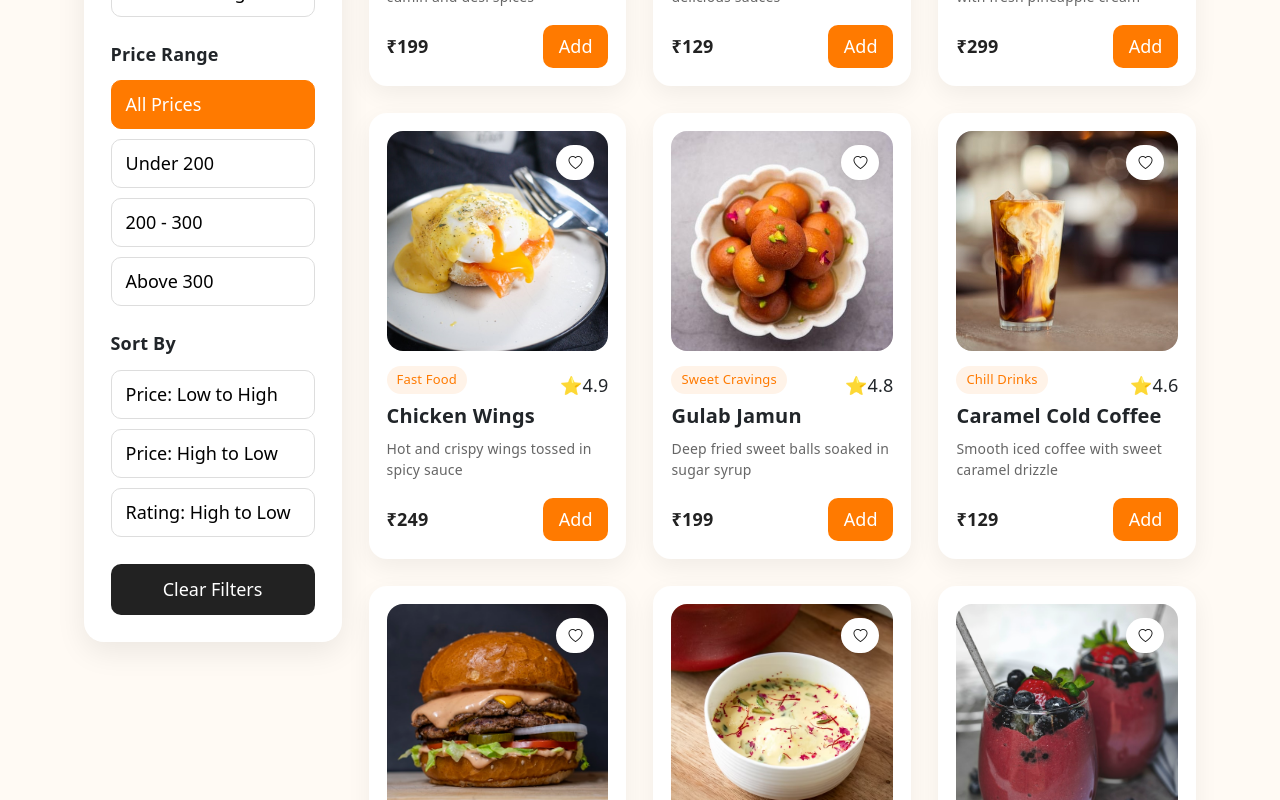
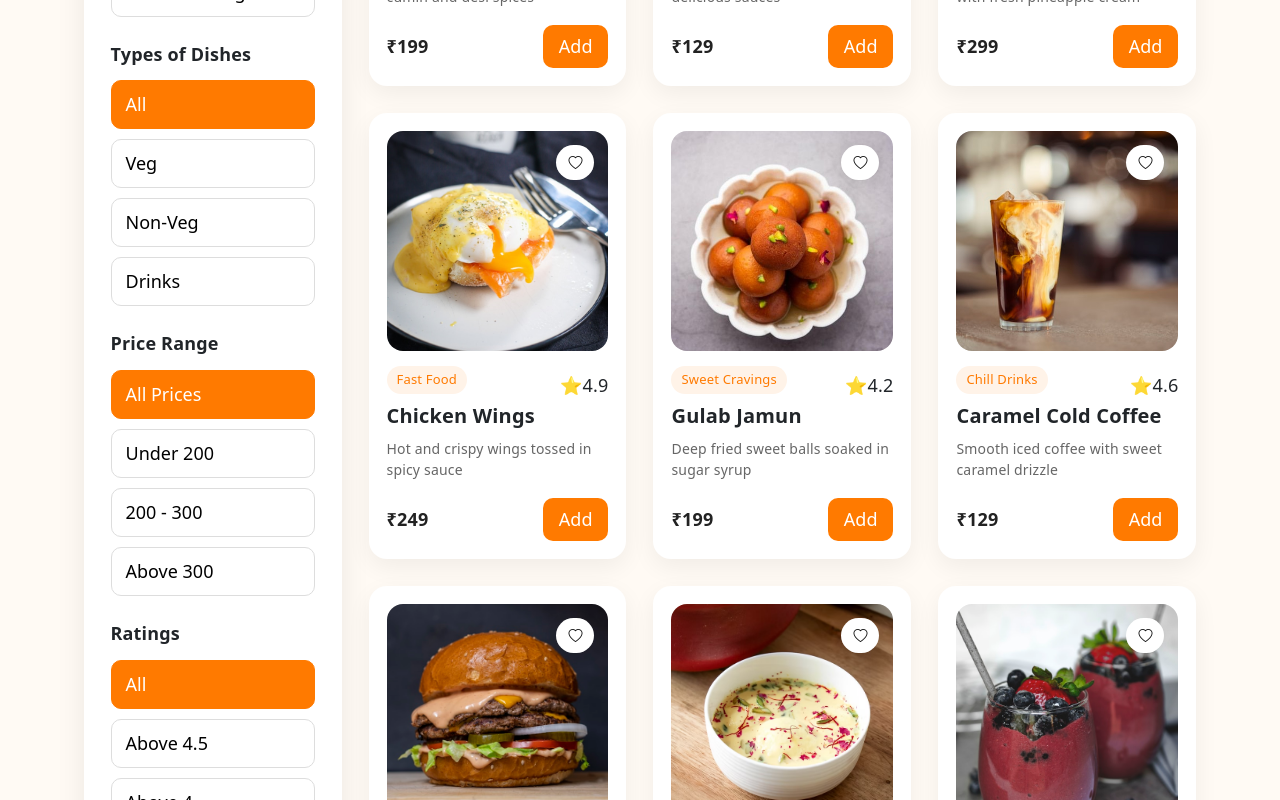
Before and after one commit to rahul-rajput246/FoodieHub, a React (Vite) app: page /menu in a window 1280 px wide. Shown: the part 1140-1940 px from the top of the page. Built offline with nearby package versions, Linux system fonts and the light colour scheme.

Commit message:
worked on sidebar

```diff
--- a/src/components/MenuFilter.jsx
+++ b/src/components/MenuFilter.jsx
@@ -1,4 +1,4 @@
-import { menuItems, allPrice, sortData } from "../data/Menudata";
+import { menuItems, allPrice, sortData, ratingData, typeDishData } from "../data/Menudata";
 import { useState, useMemo } from "react";
 import { categories } from '../data/Homedata';
 import '../pages/Menu.css';
@@ -15,7 +15,8 @@ function MenuFilter({ addToCart, add_cart, plus_cart, minus_cart,wishList,wish }
       return [...menuItems].sort(() => Math.random() - 0.5);
   }, []);
 
-   /* Category Filter */
+/* Category Filter */
+
 const filterFood =
   activeCategory === "All"
     ? randomFood
@@ -45,10 +46,44 @@ const filterPrice =
     ? searchFilter.filter((item) => item.price >= 200 && item.price <= 300)
     : searchFilter.filter((item) => item.price > 300);
 
+
+/* Types Of Dishes Filter */
+
+const [activeType, setActiveType] = useState("All");
+
+const typesFilter =
+  activeType === "All"
+    ? filterPrice
+    : filterPrice.filter((item) => item.type === activeType);
+
+
+/* Ratings Filter */
+
+const [activeRating,setRating] = useState("All");
+
+const filterRating =
+  activeRating === "All"
+    ? typesFilter
+    : activeRating === "Above 4.5"
+    ? typesFilter.filter((item) => item.rating >= 4.5)
+    : activeRating === "Above 4"
+    ? typesFilter.filter((item) => item.rating >= 4)
+    : typesFilter.filter((item) => item.rating >= 3.5);
+
+const clearFilters = () => {
+  setCategory("All");
+  setActiveType("All");
+  setSearch("");
+  setPrice("All Prices");
+  setRating("All");
+  setSortBy("Sort By");
+};
+
 /* Sort By Filter */
 const [sortBy, setSortBy] = useState("Sort By");
 
-const sortFilter = [...filterPrice].sort((a, b) => {
+const sortFilter = [...filterRating].sort((a, b) => {
+
   if (sortBy === "Price Low To High") {
     return a.price - b.price;
   }
@@ -59,14 +94,6 @@ const sortFilter = [...filterPrice].sort((a, b) => {
 
   return 0;
 });
-
-const clearFilters = () => {
-  setCategory("All");
-  setSearch("");
-  setPrice("All Prices");
-  setSortBy("Sort By");
-};
-
 
   return (
     <section className="menu_page py-5">
@@ -107,6 +134,23 @@ const clearFilters = () => {
 
               <div className="mb-4">
                 <div className="category_heading_box">
+                  <h5>Types of Dishes</h5>
+                </div>
+                <div className="category_buttons">
+                  {typeDishData.map((props) => (
+                      <button
+                        key={props.id}
+                        className={`menu_filter_btn ${activeType === props.title ? "active" : ""}`}
+                        onClick={() => setActiveType(props.title)}
+                      >
+                        {props.title}
+                      </button>
+                  ))}
+                </div>
+              </div>
+
+              <div className="mb-4">
+                <div className="category_heading_box">
                   <h5>Price Range</h5>
                 </div>
                 <div className="category_buttons">
@@ -124,12 +168,17 @@ const clearFilters = () => {
 
               <div className="mb-4">
                 <div className="category_heading_box">
-                  <h5>Sort By</h5>
+                  <h5>Ratings</h5>
                 </div>
                 <div className="category_buttons">
-                  <button className="menu_filter_btn">Price: Low to High</button>
-                  <button className="menu_filter_btn">Price: High to Low</button>
-                  <button className="menu_filter_btn">Rating: High to Low</button>
+                   {ratingData.map((item) => (
+                        <button
+                            key={item.id}
+                            onClick={() => setRating(item.title)}
+                            className={`menu_filter_btn ${activeRating === item.title ? "active" : ""}`}>
+                            {item.title}
+                        </button>
+                   ))}
                 </div>
               </div>
 
--- a/src/data/Menudata.jsx
+++ b/src/data/Menudata.jsx
@@ -27,6 +27,7 @@ export const menuItems = [
     category: "Fast Food",
     price: 80,
     rating: 4.8,
+    type:"Veg",
     description: "Juicy grilled burger with cheese and crispy veggies",
     image: "assets/images/burger_img.jfif",
     mostLoved: false,
@@ -37,6 +38,7 @@ export const menuItems = [
     category: "Fast Food",
     price: 299,
     rating: 4.7,
+    type:"Veg",
     description: "Loaded pizza with melted cheese and fresh toppings",
     image: "assets/images/pizza_img.jfif",
     mostLoved: false,
@@ -47,6 +49,7 @@ export const menuItems = [
     category: "Fast Food",
     price: 99,
     rating: 4.5,
+    type:"Veg",
     description: "Crispy golden fries with spicy seasoning",
     image: "assets/images/frize_img.jfif",
     mostLoved: false,
@@ -57,6 +60,7 @@ export const menuItems = [
     category: "Fast Food",
     price: 149,
     rating: 4.4,
+    type:"Veg",
     description: "Fresh sandwich stuffed with cheesy fillings",
     image: "assets/images/sandwitch_img.jfif",
     mostLoved: false,
@@ -67,6 +71,7 @@ export const menuItems = [
     category: "Fast Food",
     price: 129,
     rating: 4.6,
+    type:"Veg",
     description: "Soft bun with sausage and delicious sauces",
     image: "assets/images/hot_dog_img.webp",
     mostLoved: false,
@@ -77,6 +82,7 @@ export const menuItems = [
     category: "Fast Food",
     price: 179,
     rating: 4.5,
+    type:"Non-Veg",
     description: "Spicy wrap filled with grilled chicken and veggies",
     image: "assets/images/fried_chicken_img.jfif",
     mostLoved: false,
@@ -87,6 +93,7 @@ export const menuItems = [
     category: "Fast Food",
     price: 159,
     rating: 4.7,
+    type:"Non-Veg",
     description: "Crunchy chicken nuggets with dip on the side",
     image: "assets/images/grildChicken.jfif",
     mostLoved: false,
@@ -97,6 +104,7 @@ export const menuItems = [
     category: "Fast Food",
     price: 249,
     rating: 4.9,
+    type:"Non-Veg",
     description: "Hot and crispy wings tossed in spicy sauce",
     image: "assets/images/chicken_wings_img.jfif",
     mostLoved: true,
@@ -107,6 +115,7 @@ export const menuItems = [
     category: "Desi Tadka",
     price: 249,
     rating: 4.8,
+    type:"Veg",
     description: "Creamy paneer curry cooked in rich buttery tomato gravy",
     image: "assets/images/paneer_img.jfif",
     mostLoved: true,
@@ -117,6 +126,7 @@ export const menuItems = [
     category: "Desi Tadka",
     price: 199,
     rating: 4.6,
+    type:"Veg",
     description: "Yellow dal tempered with garlic, cumin and desi spices",
     image: "assets/images/dal_tadka_img.jfif",
     mostLoved: false,
@@ -127,6 +137,7 @@ export const menuItems = [
     category: "Desi Tadka",
     price: 99,
     rating: 4.7,
+    type:"Veg",
     description: "Spicy chickpea curry cooked in traditional Punjabi style",
     image: "assets/images/chole_img.jpg",
     mostLoved: false,
@@ -137,6 +148,7 @@ export const menuItems = [
     category: "Desi Tadka",
     price: 149,
     rating: 4.7,
+    type:"Veg",
     description: "Kidney beans curry served with steamed rice",
     image: "assets/images/rajma_rice_img.jpg",
     mostLoved: false,
@@ -147,6 +159,7 @@ export const menuItems = [
     category: "Desi Tadka",
     price: 129,
     rating: 4.5,
+    type:"Veg",
     description: "Aromatic basmati rice flavored with cumin seeds",
     image: "assets/images/jeera_rice_img.jfif",
     mostLoved: false,
@@ -157,6 +170,7 @@ export const menuItems = [
     category: "Desi Tadka",
     price: 179,
     rating: 4.4,
+    type:"Veg",
     description: "Protein-rich soya chunks cooked in spicy gravy",
     image: "assets/images/soya_curry_img.webp",
     mostLoved: false,
@@ -167,6 +181,7 @@ export const menuItems = [
     category: "Desi Tadka",
     price: 159,
     rating: 4.3,
+    type:"Veg",
     description: "Stir-fried okra with onions and traditional spices",
     image: "assets/images/ladyfinger_img.jpg",
     mostLoved: false,
@@ -177,6 +192,7 @@ export const menuItems = [
     category: "Desi Tadka",
     price: 249,
     rating: 4.9,
+    type:"Veg",
     description: "Slow-cooked black lentils with butter and cream",
     image: "assets/images/dal_makhni_img.jfif",
     mostLoved: true,
@@ -187,6 +203,7 @@ export const menuItems = [
     category: "Chill Drinks",
     price: 99,
     rating: 4.7,
+    type:"Drinks",
     description: "Chilled creamy coffee blended with ice and rich flavor",
     image: "assets/images/cold_coffee.jfif",
     mostLoved: true,
@@ -197,6 +214,7 @@ export const menuItems = [
     category: "Chill Drinks",
     price: 149,
     rating: 4.8,
+    type:"Drinks",
     description: "Thick chocolate milkshake topped with whipped cream",
     image: "assets/images/chockolate_shake.jfif",
     mostLoved: false,
@@ -207,6 +225,7 @@ export const menuItems = [
     category: "Chill Drinks",
     price: 129,
     rating: 4.6,
+    type:"Drinks",
     description: "Smooth iced coffee with sweet caramel drizzle",
     image: "assets/images/caramel_cold_coffee.jfif",
     mostLoved: true,
@@ -217,6 +236,7 @@ export const menuItems = [
     category: "Chill Drinks",
     price: 499,
     rating: 4.9,
+    type:"Drinks",
     description: "Rich brownie blended shake with chocolate chunks",
     image: "assets/images/brownie_shake.jfif",
     mostLoved: true,
@@ -226,7 +246,8 @@ export const menuItems = [
     name: "Mint Mojito",
     category: "Chill Drinks",
     price: 169,
-    rating: 4.5,
+    rating: 3.5,
+    type:"Drinks",
     description: "Refreshing mint drink with lime and soda fizz",
     image: "assets/images/mojito.jfif",
     mostLoved: false,
@@ -237,6 +258,7 @@ export const menuItems = [
     category: "Chill Drinks",
     price: 355,
     rating: 4.4,
+    type:"Drinks",
     description: "Fresh tropical pineapple juice full of natural sweetness",
     image: "assets/images/pineapple_juice.jfif",
     mostLoved: false,
@@ -247,6 +269,7 @@ export const menuItems = [
     category: "Chill Drinks",
     price: 159,
     rating: 4.6,
+    type:"Drinks",
     description: "Cool and hydrating watermelon juice for summer refreshment",
     image: "assets/images/watermelon_juice.webp",
     mostLoved: false,
@@ -257,6 +280,7 @@ export const menuItems = [
     category: "Chill Drinks",
     price: 249,
     rating: 4.3,
+    type:"Drinks",
     description: "Tangy Indian soda with spices, lemon and fizzy taste",
     image: "assets/images/masala_soda.jfif",
     mostLoved: false,
@@ -266,7 +290,8 @@ export const menuItems = [
     name: "Black Forest Cake",
     category: "Sweet Cravings",
     price: 149,
-    rating: 4.8,
+    rating: 3.7,
+    type:"Veg",
     description: "Soft chocolate sponge layered with cream and cherries",
     image: "assets/images/blackForest_cake.webp",
     mostLoved: true,
@@ -277,6 +302,7 @@ export const menuItems = [
     category: "Sweet Cravings",
     price: 299,
     rating: 4.6,
+    type:"Veg",
     description: "Light and fluffy pastry topped with fresh pineapple cream",
     image: "assets/images/pineapple_pastry.webp",
     mostLoved: false,
@@ -286,7 +312,8 @@ export const menuItems = [
     name: "Butterscotch Ice Cream",
     category: "Sweet Cravings",
     price: 79,
-    rating: 4.5,
+    rating: 3.9,
+    type:"Veg",
     description: "Creamy ice cream with rich butterscotch flavor and crunch",
     image: "assets/images/butterScotch_iceCream.jfif",
     mostLoved: false,
@@ -297,6 +324,7 @@ export const menuItems = [
     category: "Sweet Cravings",
     price: 119,
     rating: 4.9,
+    type:"Veg",
     description: "Warm chocolate brownie served with cold vanilla ice cream",
     image: "assets/images/ice_brownie.jpg",
     mostLoved: false,
@@ -307,6 +335,7 @@ export const menuItems = [
     category: "Sweet Cravings",
     price: 369,
     rating: 4.4,
+    type:"Non-Veg",
     description: "Soft glazed donut topped with chocolate and sprinkles",
     image: "assets/images/donat_cake.jfif",
     mostLoved: false,
@@ -317,6 +346,7 @@ export const menuItems = [
     category: "Sweet Cravings",
     price: 159,
     rating: 4.5,
+    type:"Non-Veg",
     description: "Delicious cupcake with creamy frosting and toppings",
     image: "assets/images/cupcake.jpg",
     mostLoved: false,
@@ -326,7 +356,8 @@ export const menuItems = [
     name: "Rasmalai",
     category: "Sweet Cravings",
     price: 140,
-    rating: 4.7,
+    rating: 4,
+    type:"Drinks",
     description: "Soft paneer balls soaked in sweet creamy milk syrup",
     image: "assets/images/rasmalai.avif",
     mostLoved: false,
@@ -336,12 +367,34 @@ export const menuItems = [
     name: "Gulab Jamun",
     category: "Sweet Cravings",
     price: 199,
-    rating: 4.8,
+    rating: 4.2,
+    type:"Veg",
     description: "Deep fried sweet balls soaked in sugar syrup",
     image: "assets/images/gulab_jamun.jpg",
     mostLoved: true,
   }
 ];
+
+{/* Type Of Dishes Data */}
+
+  export const typeDishData = [
+    {
+      id:0,
+      title:"All"
+    },
+    {
+      id:1,
+      title:"Veg"
+    },
+    {
+      id:2,
+      title:"Non-Veg"
+    },
+    {
+      id:3,
+      title:"Drinks"
+    }
+  ];
 
 {/* Price Filter Data*/}
 
@@ -381,3 +434,24 @@ export const menuItems = [
       title:"Price: High To Low"
     }
   ];
+
+  {/* Ratings Data */}
+
+  export const ratingData = [
+    {
+      id:0,
+      title:"All"
+    },
+    {
+      id:1,
+      title:"Above 4.5"
+    },
+    {
+      id:2,
+      title:"Above 4"
+    },
+    {
+      id:3,
+      title:"Above 3.5"
+    }
+  ];
--- a/src/pages/Home.css
+++ b/src/pages/Home.css
@@ -530,7 +530,7 @@ cart_btn:hover span {
 
 .most_loved_img {
   width: 100%;
-  height: 230px;
+  height: 150px;
   object-fit: cover;
   transition: 0.4s ease;
 }
@@ -567,7 +567,7 @@ cart_btn:hover span {
   font-size: 14px;
   color: #6f6f6f;
   line-height: 1.6;
-  margin-bottom: 18px;
+  margin-bottom: 10px;
   min-height: 48px;
 }
 
```
